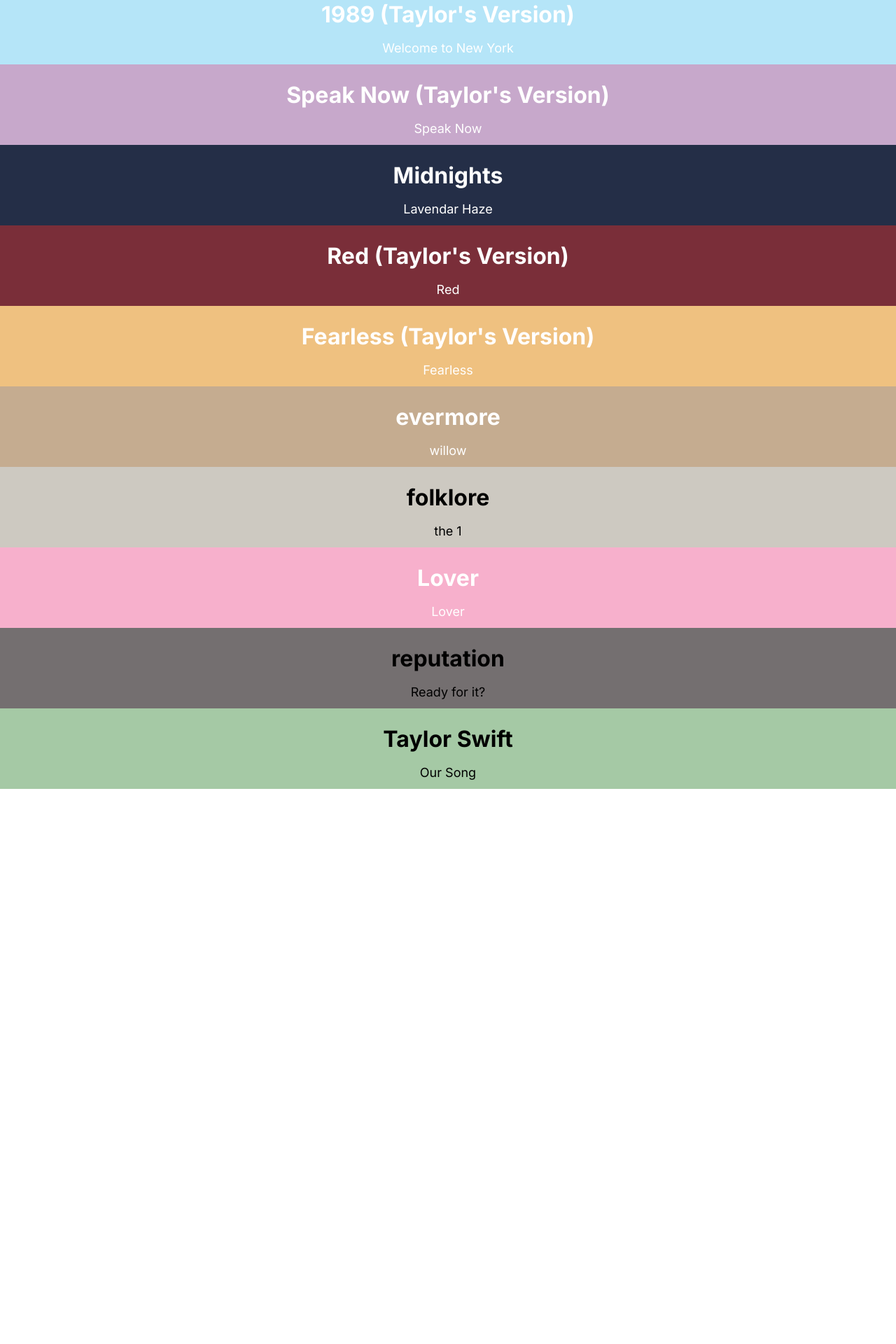
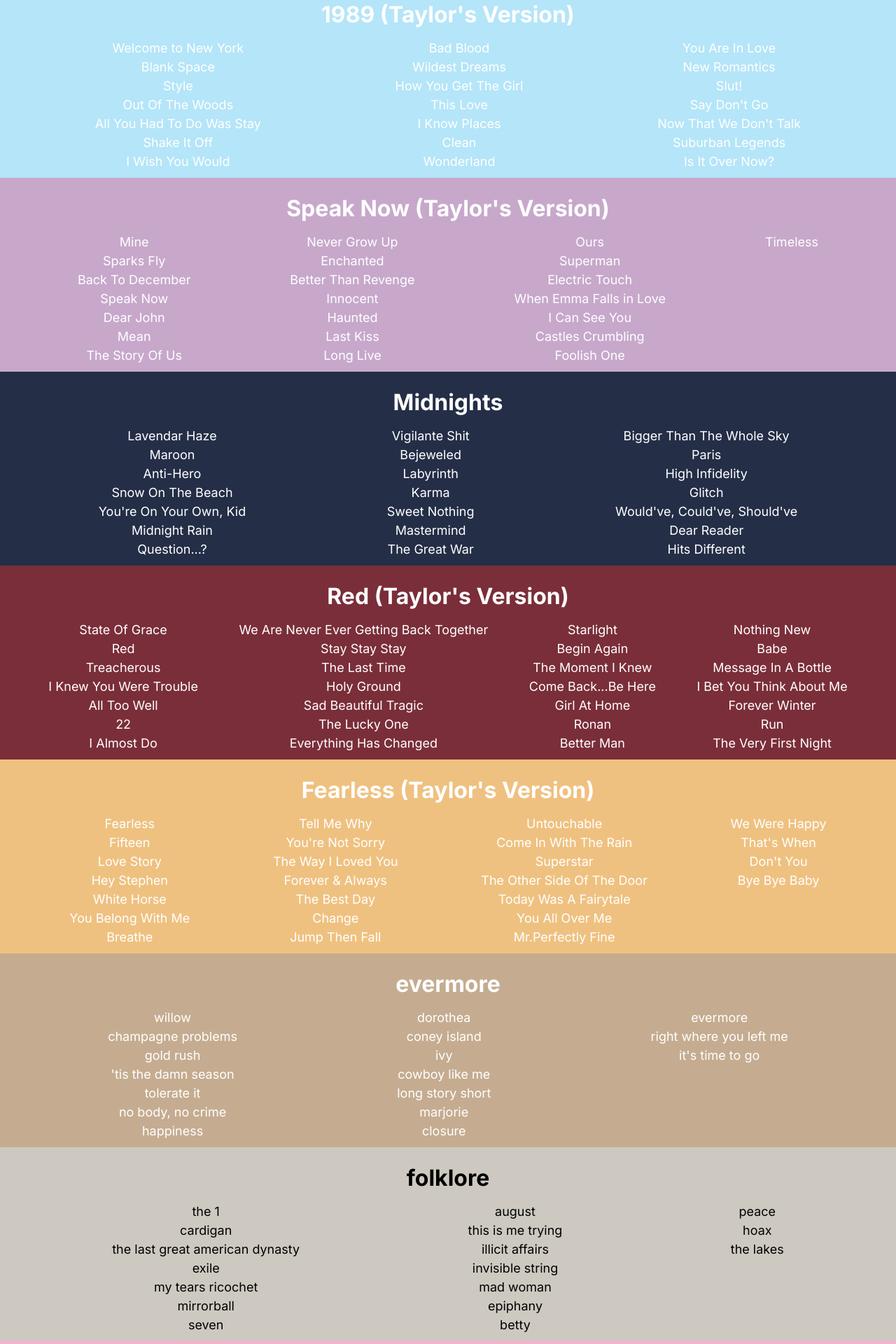
Before and after one commit to tjessica13/ts-bracelets, a Next.js app: page / in a window 1280 px wide. Shown: the part 900-2820 px from the top of the page at 70% size. Before the commit the page ends 2027 px from the top, so only its background shows below. Built offline with nearby package versions, Linux system fonts and the light colour scheme.

Commit message:
adding all song titles

```diff
--- a/data/albums.ts
+++ b/data/albums.ts
@@ -40,52 +40,258 @@
         id: "NineteenEightyNine",
         album: "1989 (Taylor's Version)",
         songs: [
-            "Welcome to New York"
+            "Welcome to New York",
+            "Blank Space",
+            "Style",
+            "Out Of The Woods",
+            "All You Had To Do Was Stay",
+            "Shake It Off",
+            "I Wish You Would",
+            "Bad Blood",
+            "Wildest Dreams",
+            "How You Get The Girl",
+            "This Love",
+            "I Know Places",
+            "Clean",
+            "Wonderland",
+            "You Are In Love",
+            "New Romantics",
+            "Slut!",
+            "Say Don't Go",
+            "Now That We Don't Talk",
+            "Suburban Legends",
+            "Is It Over Now?",
         ]
     },
     {
         id: "SpeakNow",
         album: "Speak Now (Taylor's Version)",
-        songs: ["Speak Now"]
+        songs: [
+            "Mine",
+            "Sparks Fly",
+            "Back To December",
+            "Speak Now",
+            "Dear John",
+            "Mean",
+            "The Story Of Us",
+            "Never Grow Up",
+            "Enchanted",
+            "Better Than Revenge",
+            "Innocent",
+            "Haunted",
+            "Last Kiss",
+            "Long Live",
+            "Ours",
+            "Superman",
+            "Electric Touch",
+            "When Emma Falls in Love",
+            "I Can See You",
+            "Castles Crumbling",
+            "Foolish One",
+            "Timeless"
+        ]
     },
     {
         id: "Midnights",
         album: "Midnights",
-        songs: ["Lavendar Haze"]
+        songs: [
+            "Lavendar Haze",
+            "Maroon",
+            "Anti-Hero",
+            "Snow On The Beach",
+            "You're On Your Own, Kid",
+            "Midnight Rain",
+            "Question...?",
+            "Vigilante Shit",
+            "Bejeweled",
+            "Labyrinth",
+            "Karma",
+            "Sweet Nothing",
+            "Mastermind",
+            "The Great War",
+            "Bigger Than The Whole Sky",
+            "Paris",
+            "High Infidelity",
+            "Glitch",
+            "Would've, Could've, Should've",
+            "Dear Reader",
+            "Hits Different"
+        ]
     },
     {
         id: "Red",
         album: "Red (Taylor's Version)",
-        songs: ["Red"]
+        songs: [
+            "State Of Grace",
+            "Red",
+            "Treacherous",
+            "I Knew You Were Trouble",
+            "All Too Well",
+            "22",
+            "I Almost Do",
+            "We Are Never Ever Getting Back Together",
+            "Stay Stay Stay",
+            "The Last Time",
+            "Holy Ground",
+            "Sad Beautiful Tragic",
+            "The Lucky One",
+            "Everything Has Changed",
+            "Starlight",
+            "Begin Again",
+            "The Moment I Knew",
+            "Come Back...Be Here",
+            "Girl At Home",
+            "Ronan",
+            "Better Man",
+            "Nothing New",
+            "Babe",
+            "Message In A Bottle",
+            "I Bet You Think About Me",
+            "Forever Winter",
+            "Run",
+            "The Very First Night",
+        ]
     },
     {
         id: "Fearless",
         album: "Fearless (Taylor's Version)",
-        songs: ["Fearless"]
+        songs: [
+            "Fearless",
+            "Fifteen",
+            "Love Story",
+            "Hey Stephen",
+            "White Horse",
+            "You Belong With Me",
+            "Breathe",
+            "Tell Me Why",
+            "You're Not Sorry",
+            "The Way I Loved You",
+            "Forever & Always",
+            "The Best Day",
+            "Change",
+            "Jump Then Fall",
+            "Untouchable",
+            "Come In With The Rain",
+            "Superstar",
+            "The Other Side Of The Door",
+            "Today Was A Fairytale",
+            "You All Over Me",
+            "Mr.Perfectly Fine",
+            "We Were Happy",
+            "That's When",
+            "Don't You",
+            "Bye Bye Baby"
+        ]
     },
     {
         id: "evermore",
         album: "evermore",
-        songs: ["willow"]
+        songs: [
+            "willow",
+            "champagne problems",
+            "gold rush",
+            "'tis the damn season",
+            "tolerate it",
+            "no body, no crime",
+            "happiness",
+            "dorothea",
+            "coney island",
+            "ivy",
+            "cowboy like me",
+            "long story short",
+            "marjorie",
+            "closure",
+            "evermore",
+            "right where you left me",
+            "it's time to go"
+        ]
     },
     {
         id: "folklore",
         album: "folklore",
-        songs: ["the 1"]
+        songs: [
+            "the 1",
+            "cardigan",
+            "the last great american dynasty",
+            "exile",
+            "my tears ricochet",
+            "mirrorball",
+            "seven",
+            "august",
+            "this is me trying",
+            "illicit affairs",
+            "invisible string",
+            "mad woman",
+            "epiphany",
+            "betty",
+            "peace",
+            "hoax",
+            "the lakes"
+        ]
     },
     {
         id: "Lover",
         album: "Lover",
-        songs: ["Lover"]
+        songs: [
+            "I Forgot That You Existed",
+            "Cruel Summer",
+            "Lover",
+            "The Man",
+            "The Archer",
+            "I Think He Knows",
+            "Miss Americana & The Heartbreak Prince",
+            "Paper Rings",
+            "Cornelia Street",
+            "Death By A Thousand Cuts",
+            "London Boy",
+            "Soon You'll Get Better",
+            "False God",
+            "You Need To Calm Down",
+            "Afterglow",
+            "ME!",
+            "It's Nice To Have A Friend",
+            "Daylight"
+        ]
     },
     {
         id: "reputation",
         album: "reputation",
-        songs: ["Ready for it?"]
+        songs: [
+            "...Ready For It?",
+            "End Game",
+            "I Did Something Bad",
+            "Don't Blame Me",
+            "Delicate",
+            "Look What You Made Me Do",
+            "So It Goes...",
+            "Gorgeous",
+            "Getaway Car",
+            "King Of My Heart",
+            "Dancing With Our Hands Tied",
+            "Dress",
+            "This Is Why We Can't Have Nice Things",
+            "Call It What You Want",
+            "New Year's Day"
+        ]
     },
     {
         id: "TaylorSwift",
         album: "Taylor Swift",
-        songs: ["Our Song"]
+        songs: [
+            "Tim McGraw",
+            "Picture To Burn",
+            "Teardrops On My Guitar",
+            "A Place in this World",
+            "Cold As You",
+            "The Outside",
+            "Tied Together with a Smile",
+            "Stay Beautiful",
+            "Should've Said No",
+            "Mary's Song",
+            "Our Song",
+            "I'm Only Me When I'm With You",
+            "Invisible",
+            "A Perfectly Good Heart"
+        ]
     }
 ]
```
